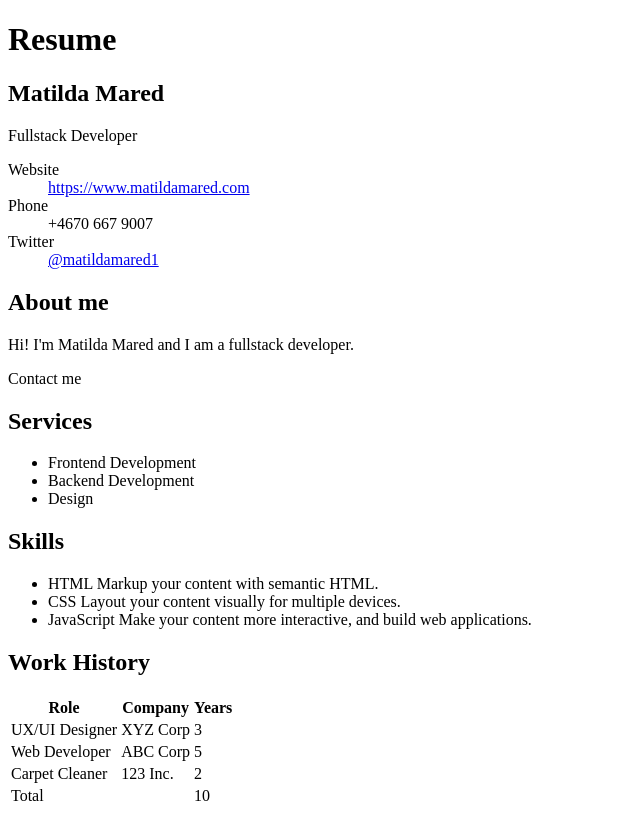
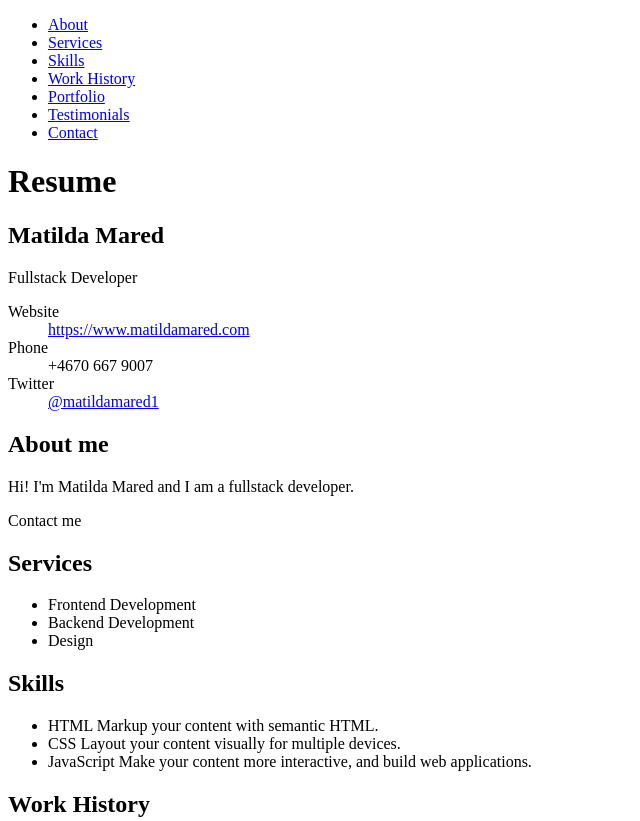
Before and after one commit to MatildaMared/understanding-html-and-css, a plain HTML site: page resume/index.html in a window 1280 px wide. Shown: the top 821 px of the page, without its empty margins (0-640 px from the left). Drawn offline with Linux system fonts and the light colour scheme.

Commit message:
add links to sections of the page

```diff
--- a/resume/index.html
+++ b/resume/index.html
@@ -5,6 +5,31 @@
 		<title>Resume of Matilda Mared</title>
 	</head>
 	<body>
+		<section>
+			<ul>
+				<li>
+					<a href="#about">About</a>
+				</li>
+				<li>
+					<a href="#services">Services</a>
+				</li>
+				<li>
+					<a href="#skills">Skills</a>
+				</li>
+				<li>
+					<a href="#work-history">Work History</a>
+				</li>
+				<li>
+					<a href="#portfolio">Portfolio</a>
+				</li>
+				<li>
+					<a href="#testimonials">Testimonials</a>
+				</li>
+				<li>
+					<a href="#contact">Contact</a>
+				</li>
+			</ul>
+		</section>
 		<main>
 			<h1>Resume</h1>
 
```
